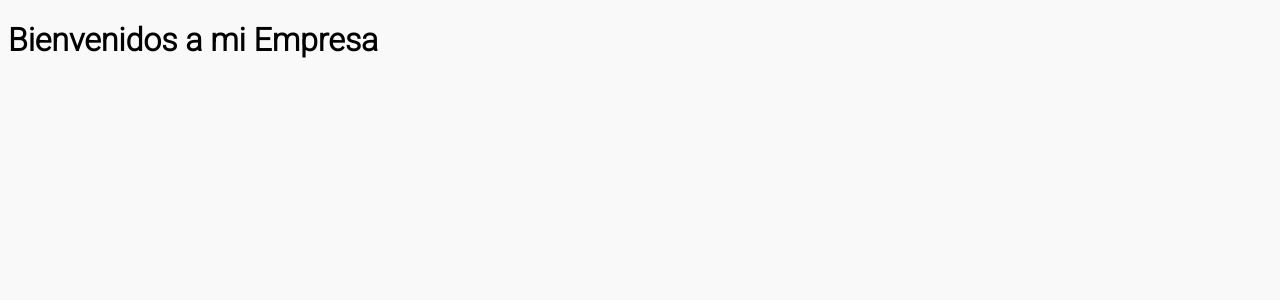
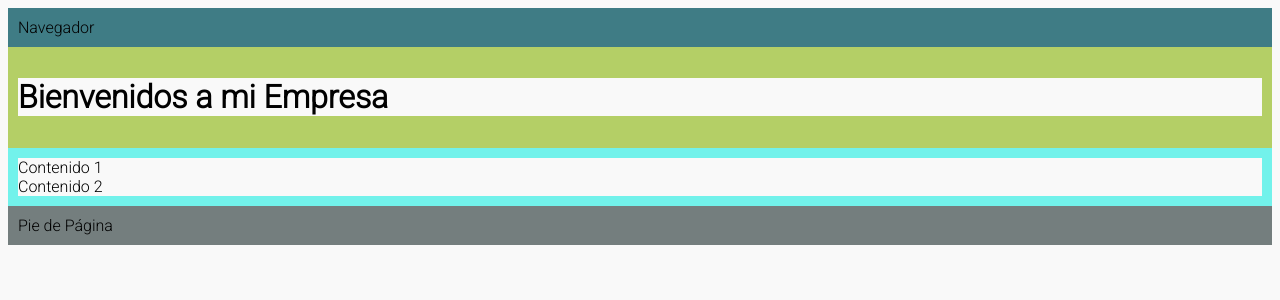
Before and after one commit to aebigor/app_web_php_2671337_G2, a PHP site: page / in a window 1280 px wide. Shown: the top 300 px of the page. Run offline with PHP 8.4, Linux system fonts and the light colour scheme.

Commit message:
03 - Implementación de las vistas

```diff
--- a/assets/landing/css/styles.css
+++ b/assets/landing/css/styles.css
@@ -6,3 +6,25 @@
     padding: 0;
     box-sizing: border-box;
 }
+.container{
+    width: 100%;
+    max-width: 1280px;
+    margin: auto;
+}
+nav{
+    background: #3F7C85;
+    padding: 10px;
+}
+header{
+    background: #B4CF66;
+    padding: 10px;
+}
+main{
+    background: #72F2EB;
+    padding: 10px;
+}
+footer{
+    background: #747E7E;
+    padding: 10px;
+
+}
--- a/controllers/Landing.php
+++ b/controllers/Landing.php
@@ -2,7 +2,9 @@
     class Landing{
         public function __construct(){}
         public function main(){
+            require_once "views/company/header.view.php";
             require_once "views/company/index.view.php";
+            require_once "views/company/footer.view.php";
         }
     }
 ?>
--- /dev/null
+++ b/views/company/footer.view.php
@@ -0,0 +1,5 @@
+        <footer>Pie de Página</footer>
+    </div>
+    <script src="assets/landing/js/scripts.js"></script>
+</body>
+</html>
--- /dev/null
+++ b/views/company/header.view.php
@@ -0,0 +1,11 @@
+<!DOCTYPE html>
+<html lang="en">
+<head>
+    <meta charset="UTF-8">
+    <meta name="viewport" content="width=device-width, initial-scale=1.0">
+    <title>Empresa</title>
+    <link rel="stylesheet" href="assets/landing/css/styles.css">
+</head>
+<body>
+    <div class="container">
+        <nav>Navegador</nav>
--- a/views/company/index.view.php
+++ b/views/company/index.view.php
@@ -1,14 +1,12 @@
-<!DOCTYPE html>
-<html lang="en">
-<head>
-    <meta charset="UTF-8">
-    <meta name="viewport" content="width=device-width, initial-scale=1.0">
-    <title>Empresa</title>
-    <link rel="stylesheet" href="assets/landing/css/styles.css">
-</head>
-<body>
-    <h1>Bienvenidos a mi Empresa</h1>
-
-    <script src="assets/landing/js/scripts.js"></script>
-</body>
-</html>
+        <!-- Contenido -->
+        <header>
+            <h1>Bienvenidos a mi Empresa</h1>
+        </header>
+        <main>
+            <section>
+                Contenido 1
+            </section>
+            <section>
+                Contenido 2
+            </section>
+        </main>
```
